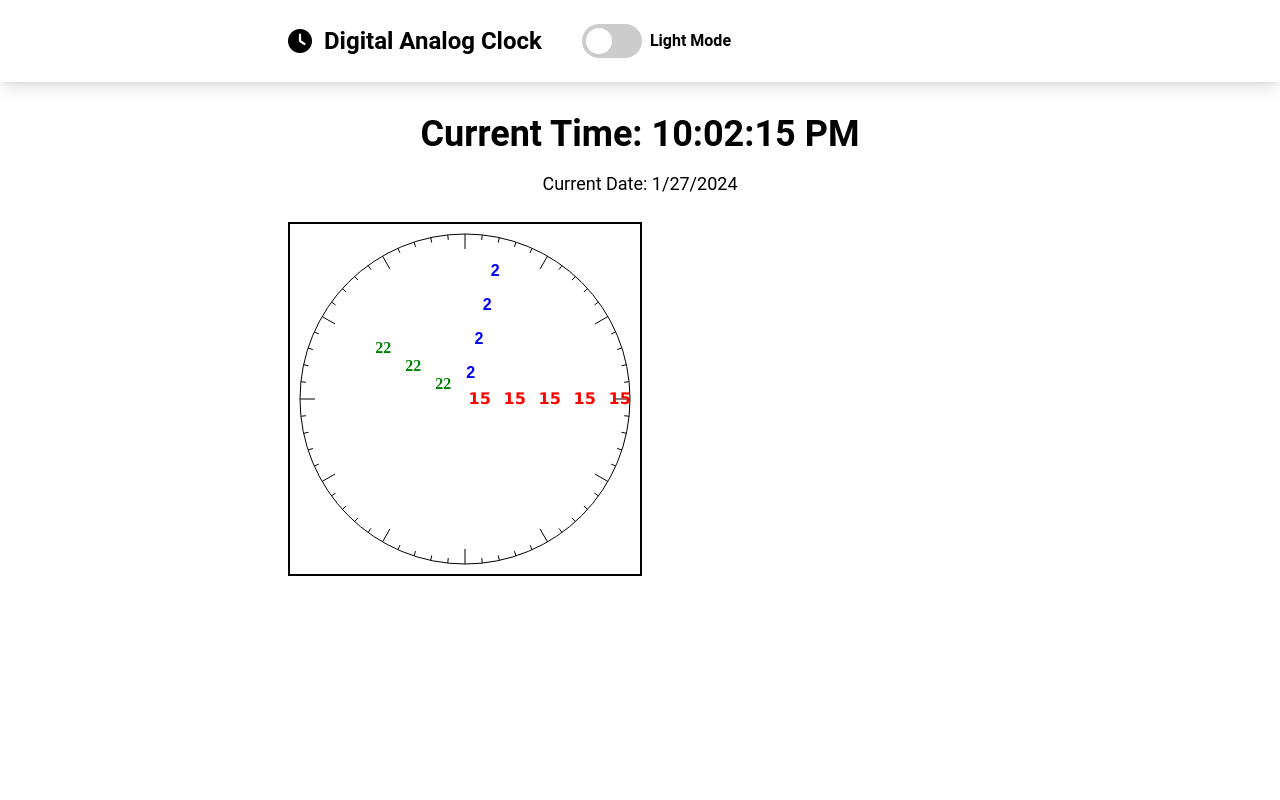
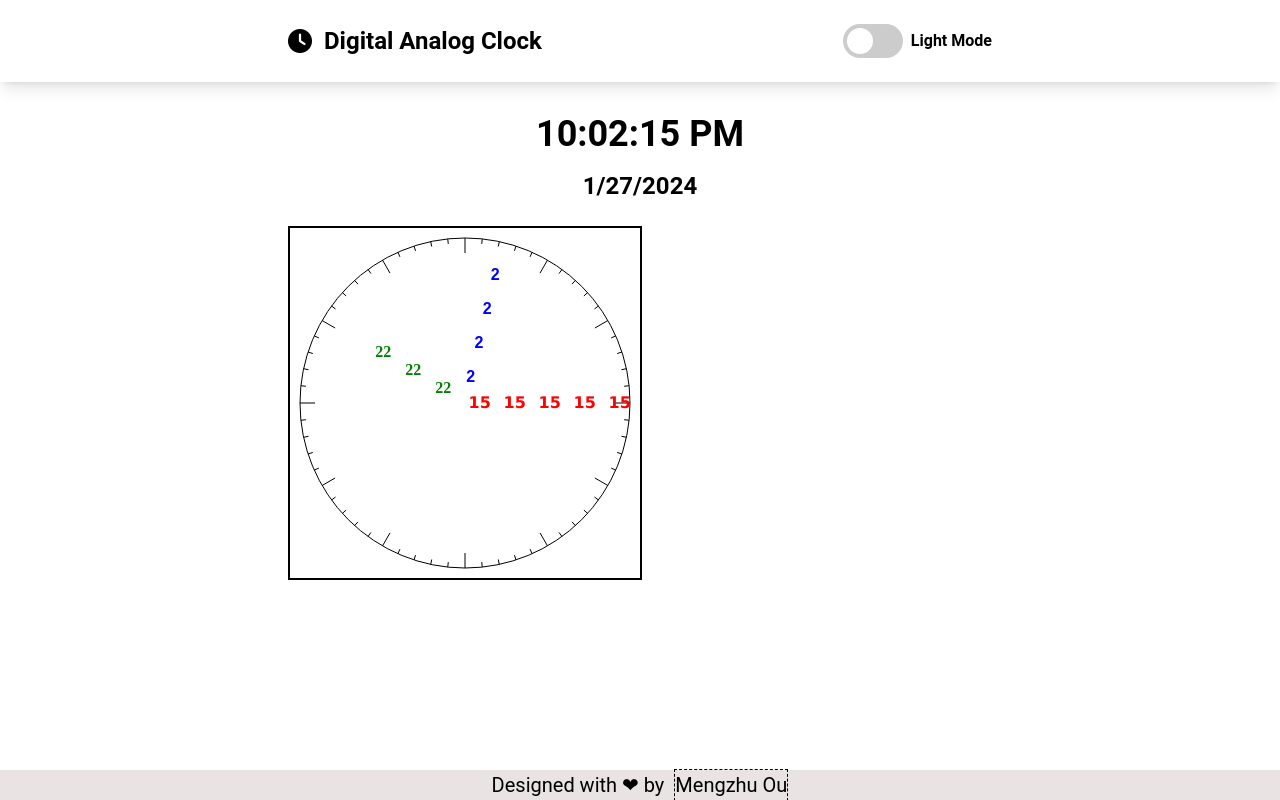
Before and after one commit to mengzhuou/Clock-Tab, a Vue app in the folder clock-tab/: page / in a window 1280 px wide. Built offline with nearby package versions, Linux system fonts and the light colour scheme.

Commit message:
Added footer

```diff
--- a/clock-tab/src/components/TheWelcome.vue
+++ b/clock-tab/src/components/TheWelcome.vue
@@ -1,7 +1,7 @@
 <template>
    <div class="flex-grow" :class="{ 'bg-theme-secondary': darkMode }">
     <header class="sticky top-0 shadow-lg" :class="{ 'bg-theme-secondary': darkMode }">
-      <nav class="container flex flex-col items-center gap-4 py-6 font-bold text-black sm:flex-row">
+      <nav class="container flex flex-col items-center justify-between gap-4 py-6 font-bold text-black sm:flex-row">
         <div class="flex items-center gap-3">
           <i class="text-2xl fa-solid fa-clock"></i>
           <p class="text-2xl">Digital Analog Clock</p>
@@ -18,11 +18,20 @@
 
     <div :class="{ 'bg-theme-secondary': darkMode }">
       <div class="container mt-8 text-center" >
-        <p class="mb-4 text-4xl font-bold">Current Time: {{ currentTime }}</p>
-        <p class="mb-6 text-lg">Current Date: {{ currentDate }}</p>
+        <p class="mb-4 text-4xl font-bold">{{ currentTime }}</p>
+        <p class="mb-6 text-2xl font-semibold">{{ currentDate }}</p>
         <canvas ref="canvas" width="350" height="350" style="background-color: transparent; border: 2px solid #000000;"></canvas>
       </div>
     </div>
+
+    <footer>
+      <div className="footer-text" >
+        Designed with &#10084; by
+      </div>
+      <div className="footer-find-me">
+        <a href="https://mengzhuou.github.io/">Mengzhu Ou</a>
+      </div>
+    </footer>
   </div>
 </template>
 
@@ -244,4 +253,45 @@ input:checked + .slider:before {
   background-color: #333;
   color: #fff;
 }
+
+
+footer {
+  background-color: rgb(233, 227, 227);
+  color: rgb(0, 0, 0);
+  position: fixed;
+  left: 0;
+  bottom: 0;
+  height: 30px;
+  width: 100%;
+  text-align: center;
+  z-index: 1;
+  display: flex;
+  align-items: center;
+  justify-content: center;
+}
+
+footer .footer-text {
+  font-size: 20px;
+  display: inline-block;
+}
+
+footer .footer-find-me {
+  font-size: 20px;
+  color: rgb(0, 0, 0);
+  margin-left: 10px;
+  display: inline-block;
+  border: 1px dashed rgb(0, 0, 0);
+  transition: border-color 0.3s ease;
+}
+
+footer .footer-find-me a {
+  color: rgb(0, 0, 0);
+  text-decoration: none;
+}
+
+footer .footer-find-me a:hover {
+  text-decoration:none;
+  border-color: rgb(0, 0, 0);
+}
+
 </style>
```
